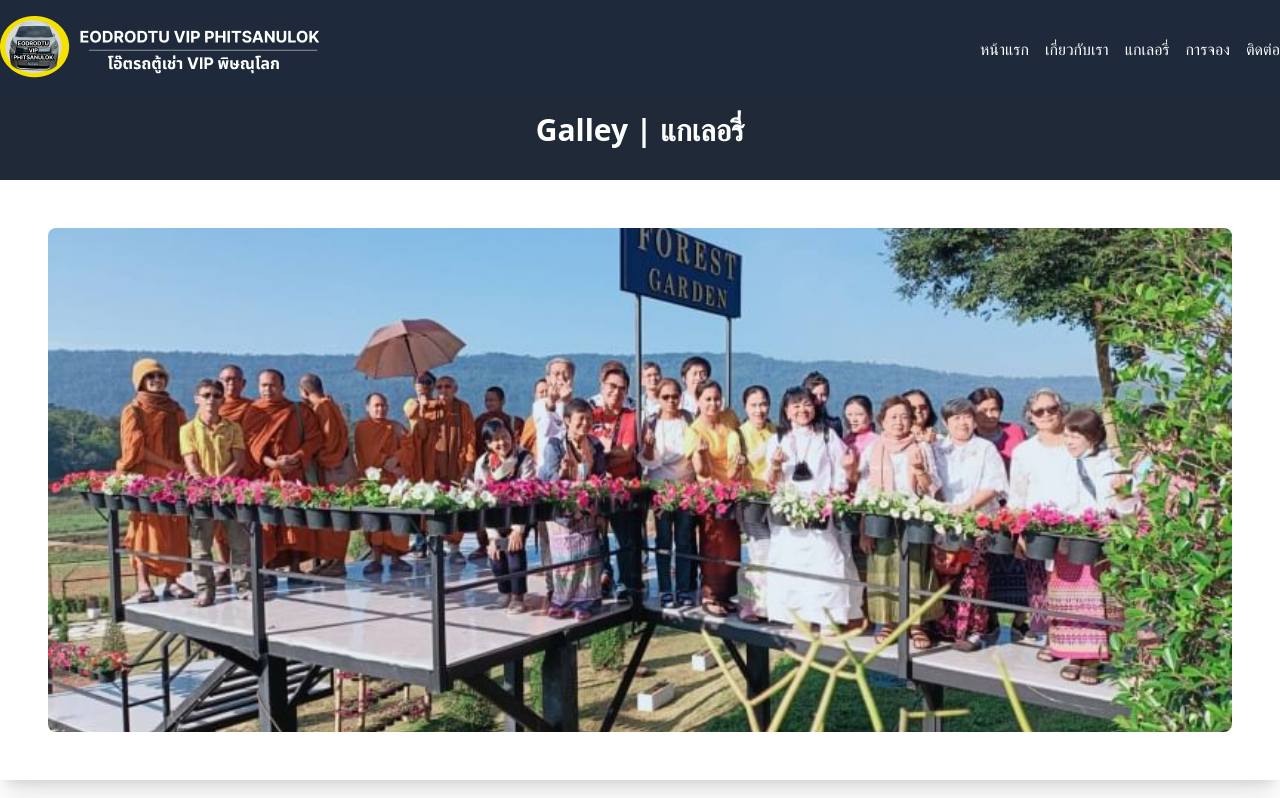
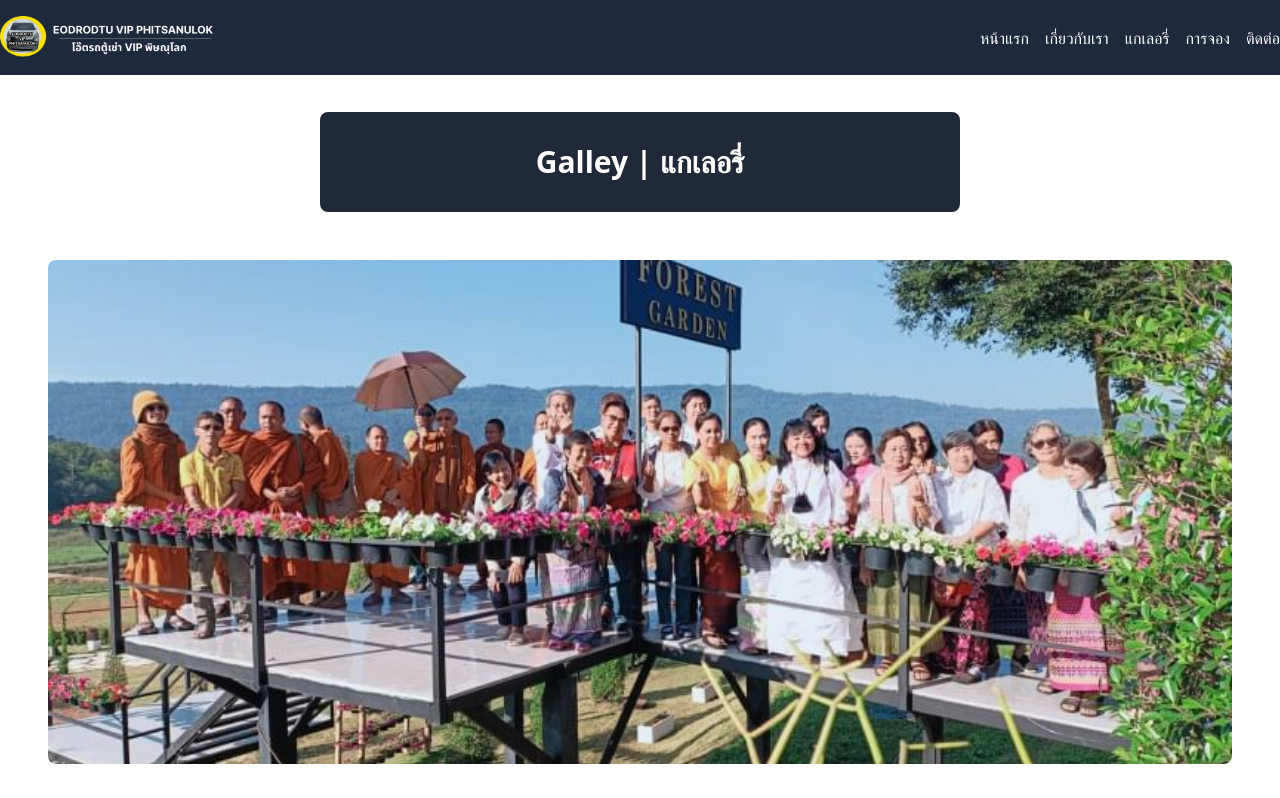
Before and after one commit to ButterflyEffectx/myTravelproject, a React (Vite) app: page /Gallery in a window 1280 px wide. Shown: the top 798 px of the page. Built offline with nearby package versions, Linux system fonts and the light colour scheme.

Commit message:
changelayout

```diff
--- a/src/components/Galleryhero.jsx
+++ b/src/components/Galleryhero.jsx
@@ -116,7 +116,7 @@ function Gallery() {
     return (
         <>
 
-            <div className="bg-gray-800 mt-[5rem] px-4 pb-4 pt-10 md:p-8">
+            <div className="bg-gray-800 mt-[7rem] w-1/2 mx-auto rounded-lg py-4 md:p-8">
                 <h1 className='text-center text-white text-lg md:text-3xl font-semibold md:font-bold'>
                     Galley | แกเลอรี่
                 </h1>
--- a/src/components/Navgallery.jsx
+++ b/src/components/Navgallery.jsx
@@ -1,5 +1,6 @@
 import { useState } from 'react'
 import { Link } from 'react-router-dom'
+import logo from "../images/Logo.png"
 
 function Navg() {
 
@@ -16,7 +17,7 @@ function Navg() {
                     <div className="container mx-auto px-7 md:px-0">
                         <div className="flex justify-between items-center text-white">
                             <div className="text-xl md:text-2xl font-bold">
-                                <h1 className='hover:text-red-600'><Link to='/'><img src="/src/Images/logo.png" alt="" /></Link></h1>
+                                <h1 className='hover:text-red-600'><Link to='/'><img src={logo} alt="logo" className='w-2/3' /></Link></h1>
                             </div>
 
                             {/* ToggleMenuButton */}
--- a/src/components/nav.jsx
+++ b/src/components/nav.jsx
@@ -17,7 +17,7 @@ function Nav() {
                     <div className="container mx-auto px-7 md:px-0">
                         <div className="flex justify-between items-center text-white">
                             <div className="text-xl md:text-2xl font-bold">
-                                <h1 className='hover:text-red-600'><Link to='/'><img src={logo} alt="logo" /></Link></h1>
+                                <h1 className='hover:text-red-600'><Link to='/'><img src={logo} alt="logo" className='w-2/3' /></Link></h1>
                             </div>
 
                             {/* ToggleMenuButton */}
```
